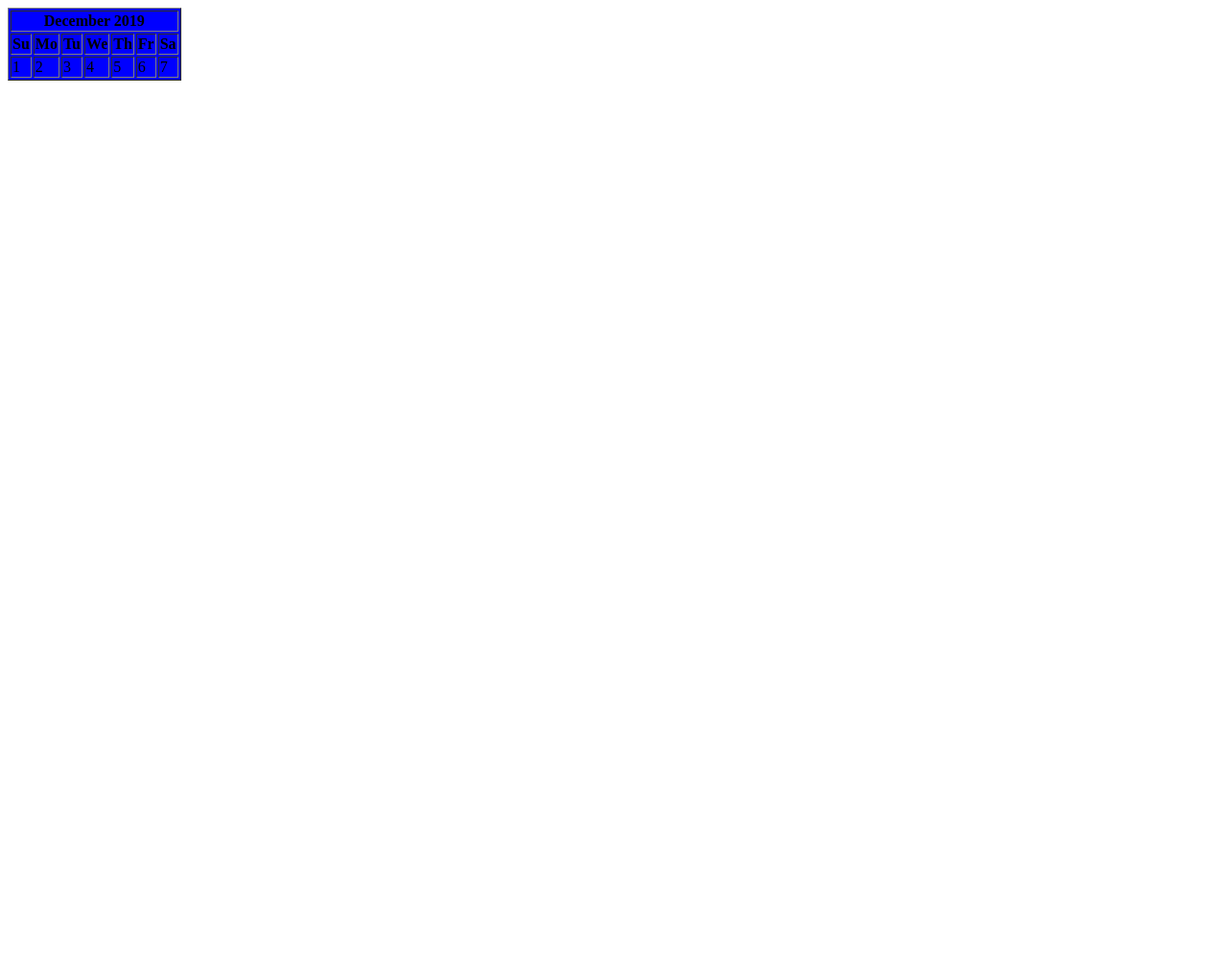
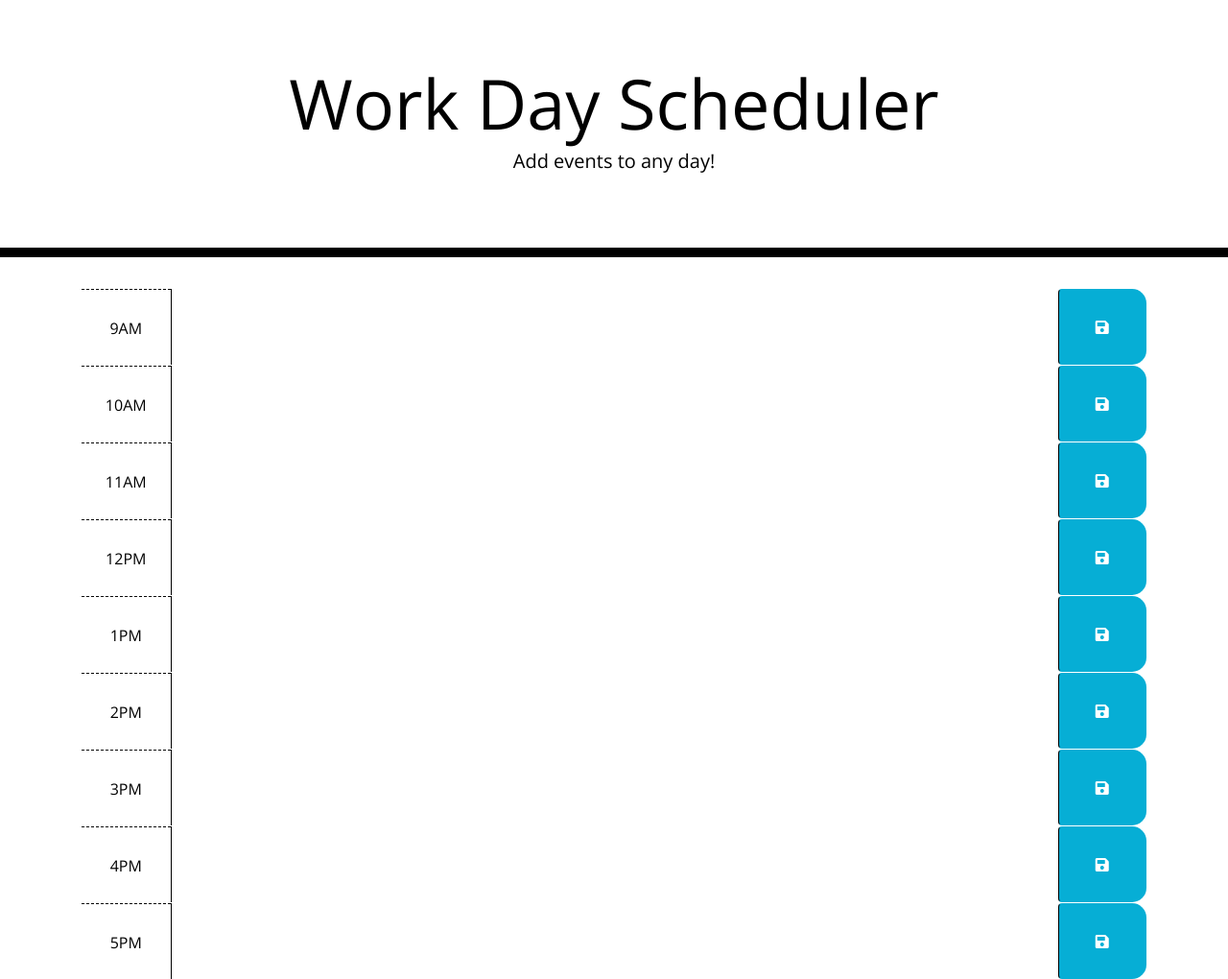
Before and after one commit to raynawilliams1993/schedule, a plain HTML site: page index.html in a window 1280 px wide. Shown: the whole page at 96% size. Before the commit the page ends 800 px from the top, so only its background shows below. Drawn offline with nearby package versions, Linux system fonts and the light colour scheme.

Commit message:
barebones for my calendar app!

```diff
--- a/index.html
+++ b/index.html
@@ -2,41 +2,103 @@
 <html lang="en">
 
 <head>
-    <meta charset="UTF-8">
-    <meta name="viewport" content="width=device-width, initial-scale=1.0">
-    <meta http-equiv="X-UA-Compatible" content="ie=edge">
-    <title>Document</title>
-    <link rel="stylesheet" href="style.css">
+    <meta charset="UTF-8" />
+    <meta name="viewport" content="width=device-width, initial-scale=1.0" />
+    <meta http-equiv="X-UA-Compatible" content="ie=edge" />
+    <link rel="stylesheet" href="https://stackpath.bootstrapcdn.com/bootstrap/4.3.1/css/bootstrap.min.css" />
+    <link rel="stylesheet" href="https://use.fontawesome.com/releases/v5.8.1/css/all.css"
+        integrity="sha384-50oBUHEmvpQ+1lW4y57PTFmhCaXp0ML5d60M1M7uH2+nqUivzIebhndOJK28anvf" crossorigin="anonymous" />
+    <link href="https://fonts.googleapis.com/css?family=Open+Sans&display=swap" rel="stylesheet" />
+    <link rel="stylesheet" href="style.css" />
+    <title>Work Day Scheduler</title>
 </head>
 
 <body>
-    <script src="https://cdnjs.cloudflare.com/ajax/libs/jquery/3.2.1/jquery.min.js"></script>
-    <table border="1">
-        <tr>
-            <th colspan="7">December 2019</th>
-        </tr>
-        <tr>
-            <th>Su</th>
-            <th>Mo</th>
-            <th>Tu</th>
-            <th>We</th>
-            <th>Th</th>
-            <th>Fr</th>
-            <th>Sa</th>
-        </tr>
-        <tr>
-            <td>1</td>
-            <td>2</td>
-            <td>3</td>
-            <td>4</td>
-            <td>5</td>
-            <td>6</td>
-            <td>7</td>
-        </tr>
+    <header class="jumbotron">
+        <h1 class="display-3">Work Day Scheduler</h1>
+        <p class="lead">Add events to any day!</p>
+        <p id="currentDay" class="lead"></p>
+    </header>
+    <div class="container">
+        <div class="container">
+            <div id="hour-9" class="row time-block">
+              <div class="col-md-1 hour">
+                9AM
+              </div>
+              <textarea class="col-md-10 description">
+              </textarea>
+              <button class="btn saveBtn col-md-1"><i class="fas fa-save"></i></button>
+            </div>
+            <div id="hour-10" class="row time-block">
+              <div class="col-md-1 hour">
+                10AM
+              </div>
+              <textarea class="col-md-10 description">
+              </textarea>
+              <button class="btn saveBtn col-md-1"><i class="fas fa-save"></i></button>
+            </div>
+            <div id="hour-11" class="row time-block">
+              <div class="col-md-1 hour">
+                11AM
+              </div>
+              <textarea class="col-md-10 description">
+              </textarea>
+              <button class="btn saveBtn col-md-1"><i class="fas fa-save"></i></button>
+            </div>
+            <div id="hour-12" class="row time-block">
+              <div class="col-md-1 hour">
+                12PM
+              </div>
+              <textarea class="col-md-10 description">
+              </textarea>
+              <button class="btn saveBtn col-md-1"><i class="fas fa-save"></i></button>
+            </div>
+           <div id="hour-13" class="row time-block">
+              <div class="col-md-1 hour">
+                1PM
+              </div>
+              <textarea class="col-md-10 description">
+              </textarea>
+              <button class="btn saveBtn col-md-1"><i class="fas fa-save"></i></button>
+            </div>
+            <div id="hour-14" class="row time-block">
+              <div class="col-md-1 hour">
+                2PM
+              </div>
+              <textarea class="col-md-10 description">
+              </textarea>
+              <button class="btn saveBtn col-md-1"><i class="fas fa-save"></i></button>
+            </div>
+            <div id="hour-15" class="row time-block">
+             <div class="col-md-1 hour">
+                3PM
+              </div>
+              <textarea class="col-md-10 description">
+              </textarea>
+              <button class="btn saveBtn col-md-1"><i class="fas fa-save"></i></button>
+            </div>
+            <div id="hour-16" class="row time-block">
+              <div class="col-md-1 hour">
+                4PM
+              </div>
+              <textarea class="col-md-10 description">
+              </textarea>
+              <button class="btn saveBtn col-md-1"><i class="fas fa-save"></i></button>
+            </div>
+            <div id="hour-17" class="row time-block">
+              <div class="col-md-1 hour">
+                5PM
+              </div>
+              <textarea class="col-md-10 description">
+              </textarea>
+              <button class="btn saveBtn col-md-1"><i class="fas fa-save"></i></button>
+            </div>
 
+    </div>
 
-    </table>
-    <script src="script.js"></script>
+    <script src="https://code.jquery.com/jquery-3.4.1.min.js"></script>
+    <script src="https://cdnjs.cloudflare.com/ajax/libs/moment.js/2.24.0/moment.min.js"></script>
+    <script src = "script.js"></script>
 </body>
 
 </html>
--- a/style.css
+++ b/style.css
@@ -1,3 +1,71 @@
-table {
-    background-color: blue;
-}
+body {
+    font-family: 'Open Sans', sans-serif;
+    font-size: 16px;
+    line-height: 1;
+  }
+
+  textarea{
+    background: transparent;
+    border: none;
+    resize: none;
+    color: #000000;
+    border-left: 1px solid black;
+    padding: 10px;
+  }
+
+  .jumbotron {
+    text-align: center;
+    background-color: transparent;
+    color: black;
+    border-radius: 0;
+    border-bottom: 10px solid black;
+  }
+
+  .description{
+    white-space: pre-wrap;
+  }
+
+  .time-block{
+    text-align: center;
+    border-radius: 15px;
+  }
+
+  .row {
+    white-space: pre-wrap;
+    height: 80px;
+    border-top: 1px solid white;;
+  }
+
+  .hour {
+    background-color: #ffffff;
+    color: #000000;
+    border-top: 1px dashed #000000;
+  }
+
+  .past {
+    background-color: #d3d3d3;
+    color: white;
+  }
+
+  .present {
+    background-color: #ff6961;
+    color: white;
+  }
+
+  .future {
+    background-color: #77dd77;
+    color: white;
+  }
+
+  .saveBtn {
+    border-left: 1px solid black;
+    border-top-right-radius: 15px;
+    border-bottom-right-radius: 15px;
+    background-color: #06AED5;
+    color: white;
+  }
+
+  .saveBtn i:hover {
+    font-size: 20px;
+    transition: all .3s ease-in-out;
+  }
```
